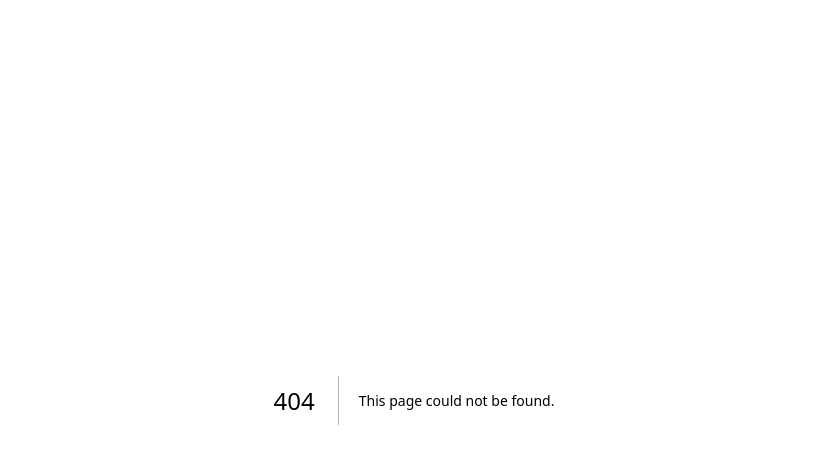
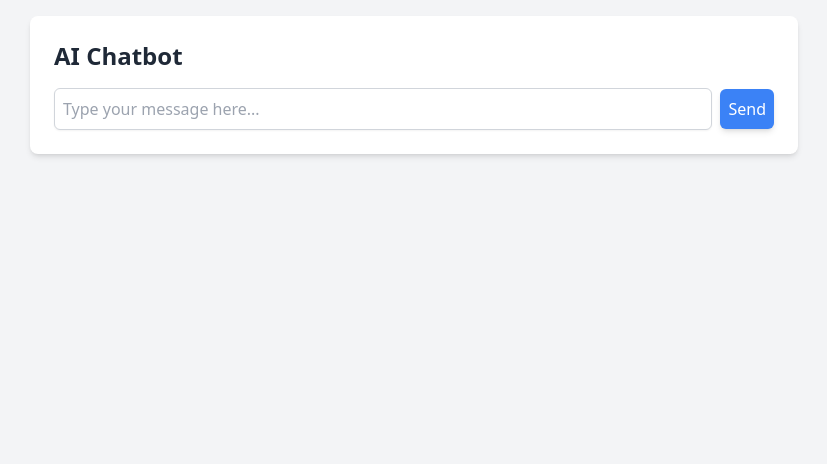
Before and after one commit to MikeJ58/contribution, a Next.js app: page /examples/newPage in a window 1280 px wide. Before the commit this address had no page. Shown: the top 464 px of the page, without its empty margins (226-1053 px from the left). Built offline with nearby package versions, Linux system fonts and the light colour scheme.

Commit message:
Add files via upload

```diff
--- /dev/null
+++ b/app/examples/newPage/action.tsx
@@ -0,0 +1,17 @@
+'use server';
+
+import { openai } from '@ai-sdk/openai';
+import { streamUI } from 'ai/rsc';
+
+export async function generateResponse(prompt: string) {
+  const result = await streamUI({
+    model: openai('gpt-4o'),
+    prompt,
+    text: async function* ({ content }) {
+      yield <div>loading...</div>; // Show this immediately
+      return <div>{content}</div>;
+    },
+  });
+
+  return result.value;
+}
--- /dev/null
+++ b/app/examples/newPage/page.tsx
@@ -0,0 +1,64 @@
+'use client';
+
+import { useState } from 'react';
+import { generateResponse } from './action';
+
+export default function Home() {
+  const [input, setInput] = useState<string>('');
+  const [generations, setGenerations] = useState<React.ReactNode[]>([]);
+  const [isGenerating, setIsGenerating] = useState<boolean>(false);
+
+  const handleSubmit = async (e: React.FormEvent) => {
+    e.preventDefault();
+
+    if (!input.trim()) return; // Prevent empty submissions
+
+    setIsGenerating(true);
+
+    // Display the user's input immediately
+    const userInput = <div className="bg-blue-100 p-4 rounded-md shadow-sm">You: {input}</div>;
+    setGenerations(prev => [...prev, userInput]);
+
+    const result = await generateResponse(input);
+
+    // Add the AI's response
+    setGenerations(prev => [...prev, result]);
+
+    setIsGenerating(false);
+    setInput(''); // Clear the input
+  };
+
+  return (
+    <div className="min-h-screen bg-gray-100 flex flex-col items-center p-4">
+      <div className="max-w-3xl w-full bg-white shadow-md rounded-lg p-6 space-y-4">
+        <h1 className="text-2xl font-semibold text-gray-800">AI Chatbot</h1>
+        <div className="space-y-4">
+          {generations.map((generation, index) => (
+            <div key={index}>
+              {generation}
+            </div>
+          ))}
+          {isGenerating && <div className="text-gray-500 italic">Loading...</div>}
+        </div>
+        <form className="mt-4" onSubmit={handleSubmit}>
+          <div className="flex items-center space-x-2">
+            <input
+              type="text"
+              value={input}
+              onChange={e => setInput(e.target.value)}
+              className="flex-grow p-2 border border-gray-300 rounded-md shadow-sm focus:outline-none focus:ring-2 focus:ring-blue-500"
+              placeholder="Type your message here..."
+            />
+            <button
+              type="submit"
+              className="p-2 bg-blue-500 text-white rounded-md shadow-md hover:bg-blue-600 focus:outline-none focus:ring-2 focus:ring-blue-500"
+              disabled={isGenerating} // Disable the button while loading
+            >
+              Send
+            </button>
+          </div>
+        </form>
+      </div>
+    </div>
+  );
+}
```
